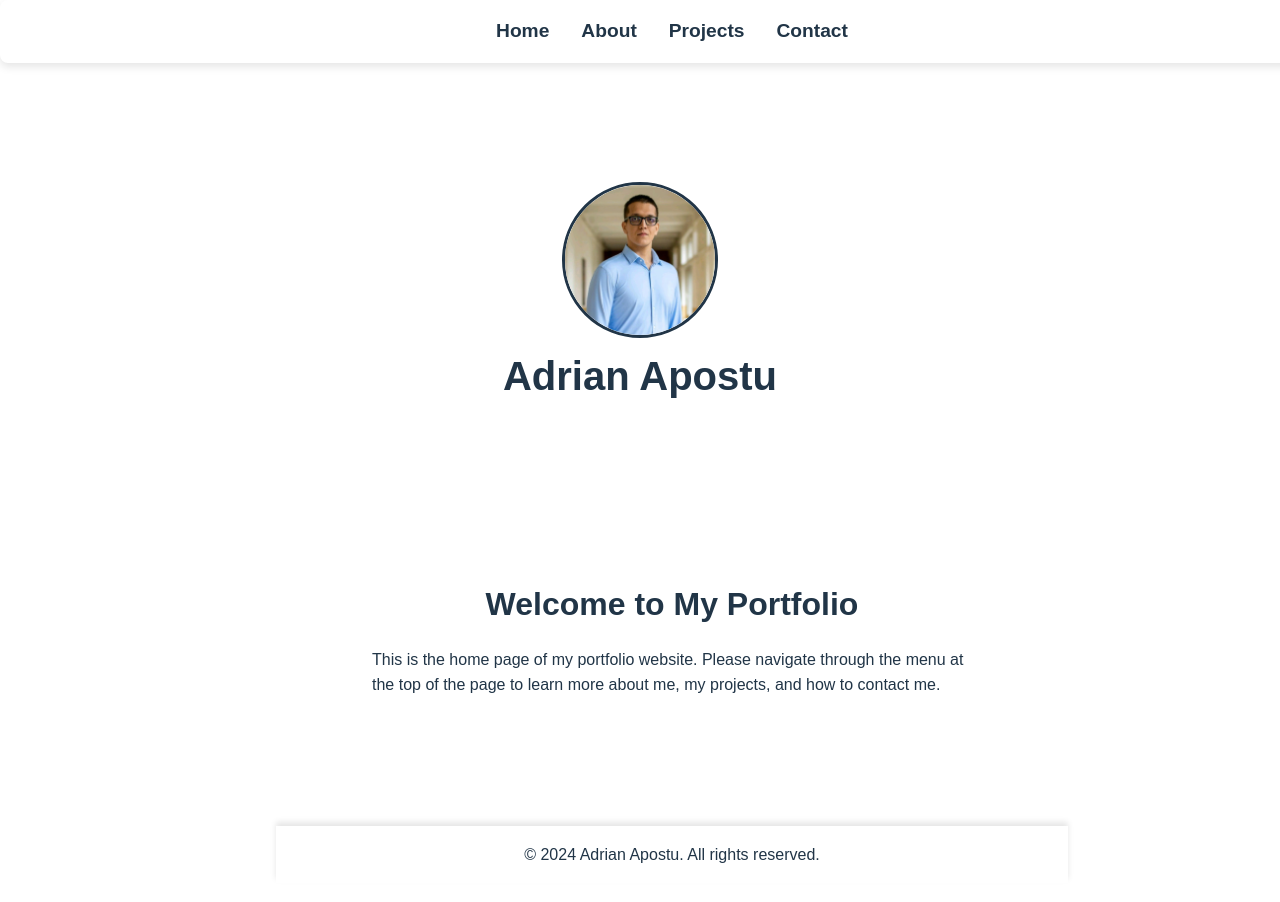
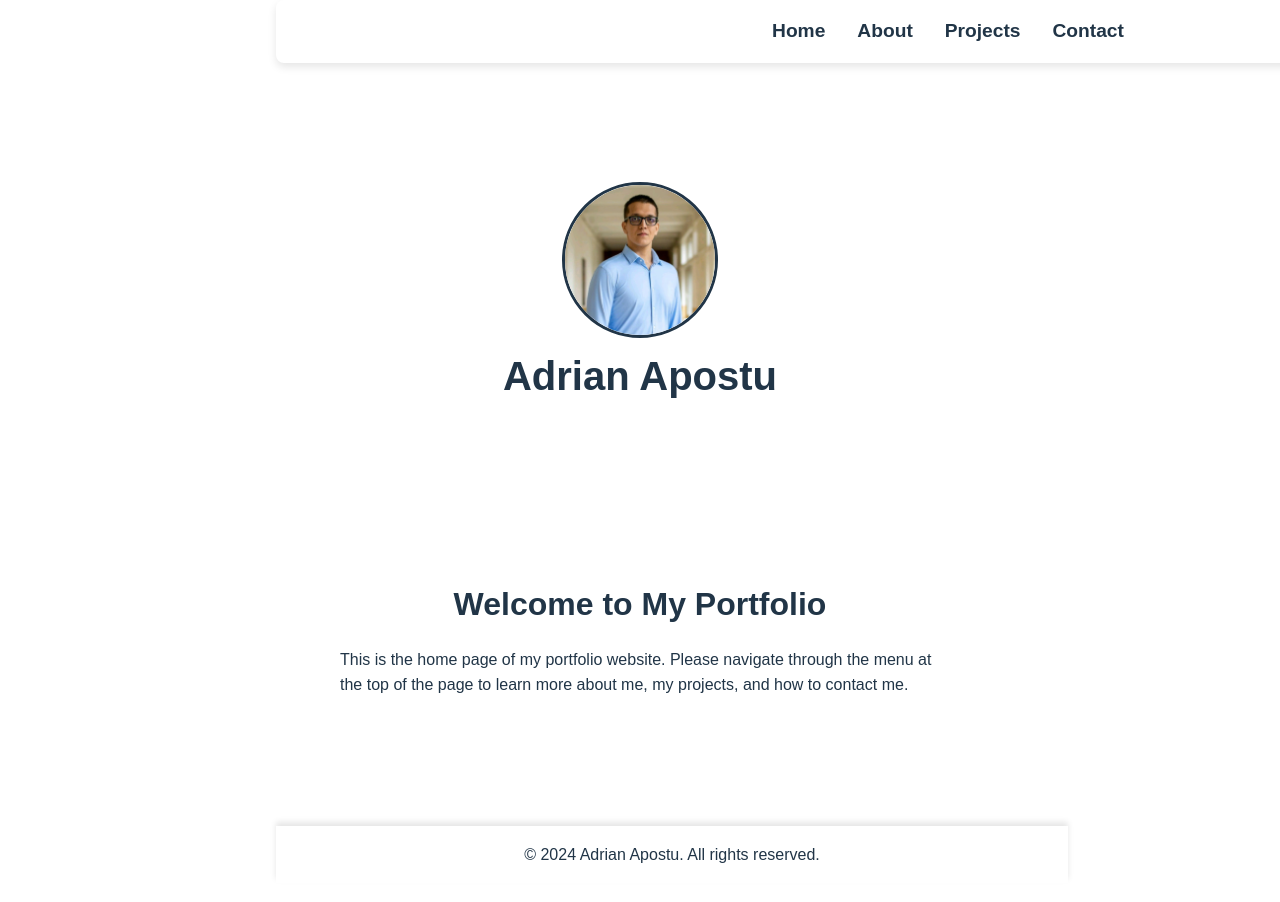
Before and after one commit to Adrian-Apostu/portofolio-website, a React (Vite) app in the folder public/: page / in a window 1280 px wide. Shown: the top 902 px of the page. Built offline with nearby package versions, Linux system fonts and the light colour scheme.

Commit message:
fixed width on mobile

```diff
--- a/public/src/App.css
+++ b/public/src/App.css
@@ -42,6 +42,7 @@ body {
   color: var(--text-color);
   min-width: 320px;
   min-height: 100vh;
+  overflow-x: hidden;
 }
 
 a {
@@ -82,17 +83,14 @@ nav {
   display: flex;
   justify-content: center;
   align-items: center;
-  padding: 1rem 2rem;
+  padding: 1rem;
   background-color: var(--navbar-background);
   color: var(--primary-color);
-  width: 100vw;
+  position: fixed;
+  width: 100%;
   top: 0;
   z-index: 1000;
   box-shadow: 0 4px 8px var(--box-shadow-color);
-  position: fixed;
-  left: 0;
-  right: 0;
-  margin: 0;
   border-radius: 0;
 }
 
@@ -150,8 +148,9 @@ nav ul li a:hover {
   flex-direction: column;
   align-items: center;
   width: 100%;
-  max-width: 800px;
+  max-width: 90%;
   padding: 2rem;
+  box-sizing: border-box;
 }
 
 .section {
@@ -172,7 +171,7 @@ nav ul li a:hover {
 
 .section p, .section ul {
   text-align: left;
-  max-width: 600px;
+  max-width: 100%;
   margin: 0 auto;
   color: var(--text-color);
 }
```
